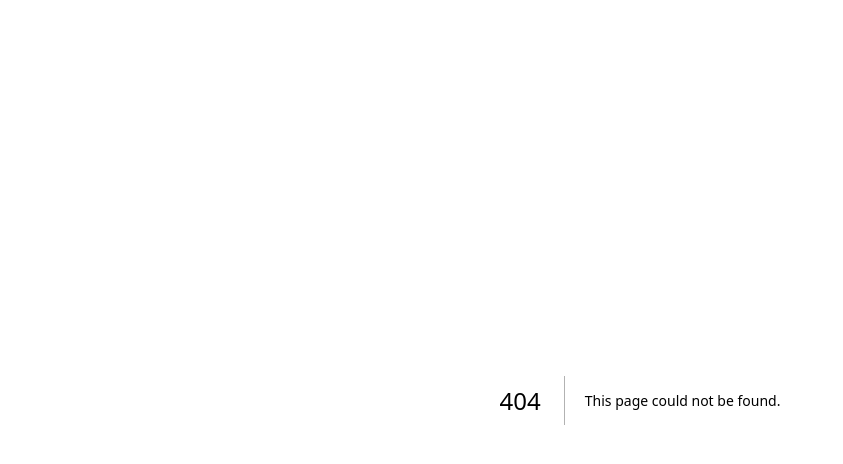
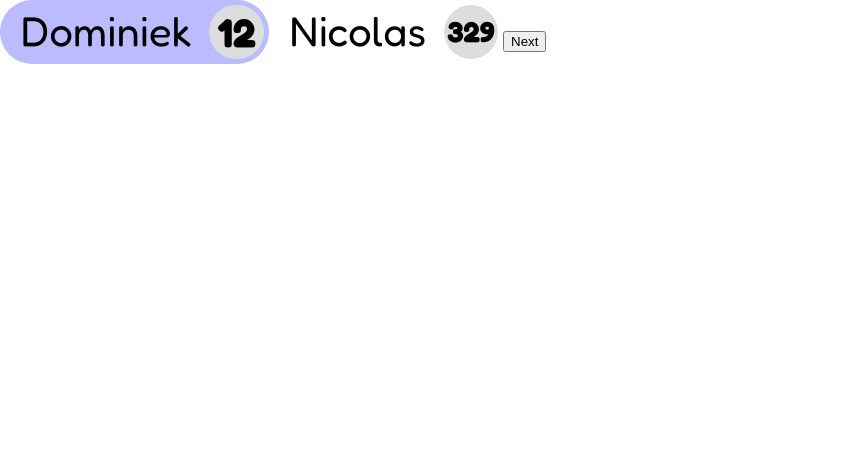
Before and after one commit to jovdb/dart-game, a Next.js app: page /game in a window 1280 px wide. Before the commit this address had no page. Shown: the top 464 px of the page, without its empty margins (0-843 px from the left). Built offline with nearby package versions, Linux system fonts and the light colour scheme.

Commit message:
Add a Page with username and score

```diff
--- a/src/pages/_app.tsx
+++ b/src/pages/_app.tsx
@@ -15,10 +15,16 @@ function MyApp({ Component, pageProps }: AppProps) {
   return (
     <>
       <Head>
+
         <title>Dart Game</title>
         <meta content="width=device-width, initial-scale=1" name="viewport" />
         <meta name="description" content="Generated by create next app" />
         <link rel="icon" href="/favicon.ico" />
+
+        <link rel="preconnect" href="https://fonts.googleapis.com" />
+        <link rel="preconnect" href="https://fonts.gstatic.com" crossorigin />
+        <link href="https://fonts.googleapis.com/css2?family=Fredoka:wght@300..700&display=swap" rel="stylesheet" />
+
         <style jsx global>{`
           html {
             --font-family: ${fredokaFont.style.fontFamily};
--- /dev/null
+++ b/src/pages/game/components/UserRow.module.css
@@ -0,0 +1,35 @@
+.user-row {
+    height: 4rem;
+    display: inline-flex;
+    border-radius: 2rem;
+}
+
+.user-row__user {
+    padding: 0 0.5rem 0 1rem;
+    font-family: Fredoka;
+    font-size: 2.6rem;
+    display: inline-block;
+    margin: 0.3rem;
+}
+
+.user-row__score {
+    font-family: Fredoka;
+    font-size: 2.5rem;
+    line-height: 3.4rem;
+    display: inline-block;
+    background: #ddd;
+    width: 3.4rem;
+    height: 3.4rem;
+    border-radius: 50%;
+    text-align: center;
+    font-weight: bold;
+    margin: 0.3rem;
+}
+
+.user-row__score--lg {
+    font-size: 1.8rem;
+}
+
+.user-row__active {
+    background: #bbf;
+}
--- /dev/null
+++ b/src/pages/game/components/UserRow.tsx
@@ -0,0 +1,22 @@
+import create from "zustand";
+
+import styles from "./UserRow.module.css";
+
+interface IGameRowProps {
+    userName: string;
+    score: number;
+    isActive: boolean;
+}
+
+export default function UserRow({ userName, score, isActive }: IGameRowProps) {
+    return (
+        <div className={`${styles["user-row"]} ${isActive ? styles["user-row__active"] : ""}`}>
+            <div className={styles["user-row__user"]}>
+                {userName}
+            </div>
+            <div className={`${styles["user-row__score"]} ${score > 99 ? styles["user-row__score--lg"] : ""}`}>
+                {score}
+            </div>
+        </div>
+    )
+}
--- /dev/null
+++ b/src/pages/game/gameStore.ts
@@ -0,0 +1,54 @@
+import { create } from "zustand";
+
+export interface IUserGameState {
+    userName: string;
+    score: number;
+}
+
+export interface IGameState {
+    users: IUserGameState[];
+    userIndex: number;
+    actions: {
+        setNextUser(): void;
+    }
+}
+
+const useGameStore = create<IGameState>((set) => ({
+    users: [
+        {
+            userName: "Dominiek",
+            score: 12,
+        },
+        {
+            userName: "Nicolas",
+            score: 329,
+        }
+    ],
+    userIndex: 0,
+    actions: {
+        setNextUser() {
+            set((prev) => ({ userIndex: (prev.userIndex + 1) % prev.users.length }));
+        }
+    }
+}));
+
+export function useUserIndex() {
+    return useGameStore((state) => state.userIndex);
+}
+
+
+export function useUsers() {
+    return useGameStore((state) => state.users);
+}
+
+export function useUser(userIndex: number) {
+    return useGameStore((state) => state.users[userIndex]);
+}
+
+export function useActiveUser() {
+    return useGameStore((state) => state.users.at(state.userIndex));
+}
+
+export function useGameActions() {
+    return useGameStore((state) => state.actions);
+}
--- /dev/null
+++ b/src/pages/game/index.tsx
@@ -0,0 +1,28 @@
+"use client";
+
+import UserRow from "./components/UserRow";
+import { useGameActions, useUserIndex, useUsers } from "./gameStore";
+
+export default function Page() {
+
+  const users = useUsers();
+  const userIndex = useUserIndex();
+  const { setNextUser } = useGameActions();
+
+  if (!users.length) return "No players configured"
+
+  return (
+    <div>
+      {users.map((user, index) => (
+        <UserRow
+          userName={user.userName}
+          score={user.score}
+          isActive={index === userIndex}
+        />
+      ))}
+      <button onClick={() => {
+        setNextUser();
+      }}>Next</button>
+    </div>
+  );
+}
```
